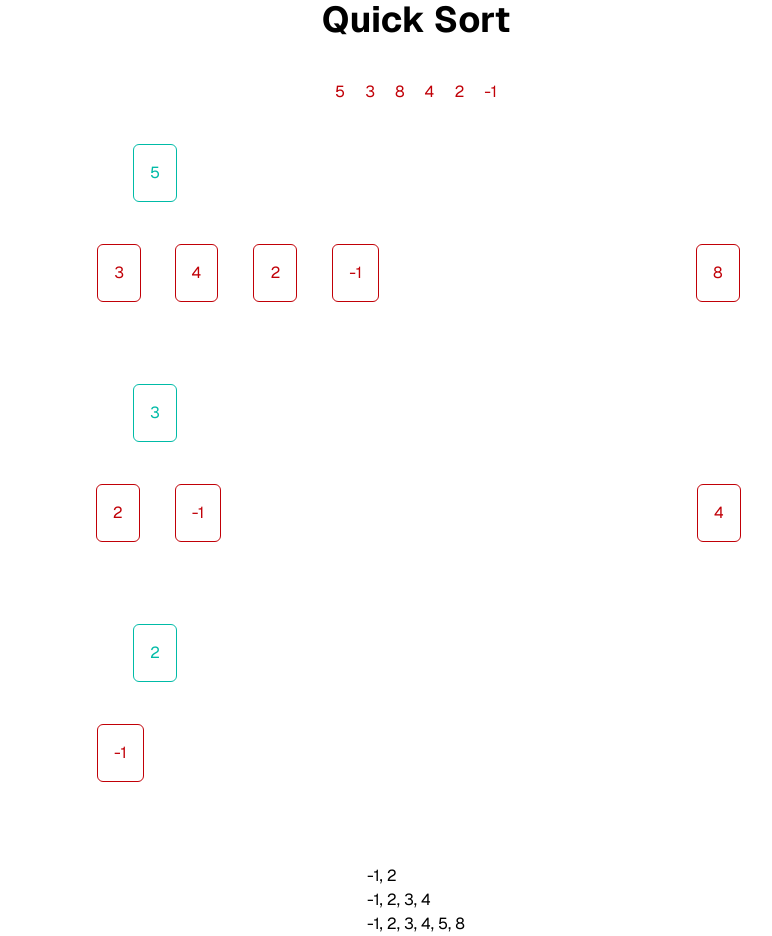
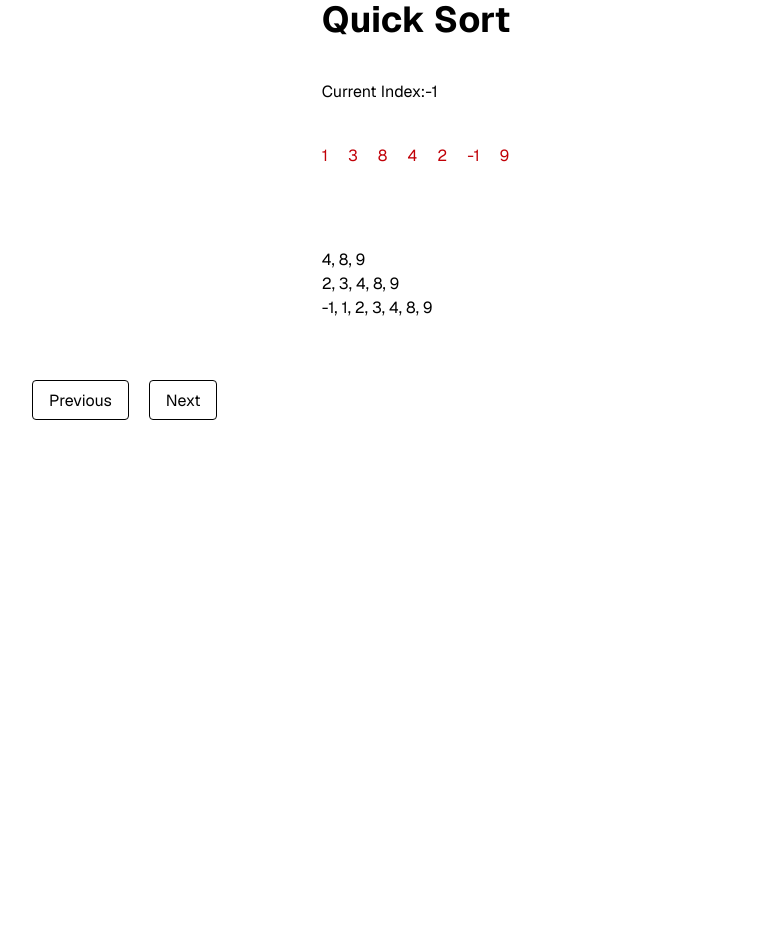
Before and after one commit to vo-eric/algos, a Next.js app: page /sort/quicksort in a window 1280 px wide. Shown: the whole page, without its empty margins (224-996 px from the left). After the commit the page ends 800 px from the top, so only its background shows below. Built offline with nearby package versions, Linux system fonts and the light colour scheme.

Commit message:
Updates to rendering of sort

```diff
--- a/src/app/sort/quicksort/page.tsx
+++ b/src/app/sort/quicksort/page.tsx
@@ -1,110 +1,75 @@
 "use client";
 
+import { useState } from "react";
 import Snapshot from "./Snapshot";
-
-export interface Snapshot {
-  left: number[];
-  right: number[];
-  pivot: number;
-  array: number[];
-  id: string;
-  result?: number[];
-}
-
-interface QuickSortResult {
-  snapshots: Snapshot[];
-  sorted: number[];
-}
-
-enum Direction {
-  left,
-  right,
-  root,
-}
-
-const quickSort = (array: number[]): QuickSortResult => {
-  const snapshots: Snapshot[] = [];
-
-  const sort = (
-    array: number[],
-    depth: number,
-    direction: Direction = Direction.root,
-  ): number[] => {
-    if (array.length <= 1) {
-      return array;
-    }
-
-    const pivot = array[0];
-    const left = [];
-    const right = [];
-
-    for (let i = 1; i < array.length; i++) {
-      if (array[i] < pivot) {
-        left.push(array[i]);
-      } else {
-        right.push(array[i]);
-      }
-    }
-
-    snapshots.push({
-      array: array.slice(1),
-      left,
-      pivot,
-      right,
-      id: `${depth}-${direction}`,
-    });
-
-    const sortedLeft = sort(left, depth + 1, Direction.left);
-    const sortedRight = sort(right, depth + 1, Direction.right);
-
-    const result = [...sortedLeft, pivot, ...sortedRight];
-
-    const snapshot = snapshots.find(
-      (snapshot) => snapshot.id === `${depth}-${direction}`,
-    );
-
-    if (snapshot) {
-      snapshot.result = result;
-    }
-
-    return result;
-  };
-  const sorted = sort(array, 0, Direction.root);
-  return { snapshots, sorted };
-};
+import { quickSort } from "./quicksort";
 
 /*
 DISPLAY THE CURRENT ARRAY WE ARE WORKING ON FROM 1 TO THE END
 DISPLAY THE PIVOT
 DISPLAY THE LEFT AND RIGHT ARRAY AT EACH ITERATION
-
-
 */
 
 export default function QuickSort() {
-  const nums = [5, 3, 8, 4, 2, -1];
+  const [currentIndex, setCurrentIndex] = useState(-1);
+  const nums = [1, 3, 8, 4, 2, -1, 9];
+  // const nums = [5, 3, 8, 4, 2, -1];
   const { snapshots, sorted } = quickSort(nums);
-  console.log("sorted", sorted);
-  console.log("shots", snapshots);
+
+  console.log(snapshots);
 
   return (
-    <div className="mx-auto flex w-[50%] flex-col items-center gap-10">
+    <div className="mx-auto w-[60%]">
+      <div className="flex items-center">
+        <div className="mx-auto flex flex-col gap-10">
           <h1 className="text-4xl font-bold">Quick Sort</h1>
+          <p>Current Index:{currentIndex}</p>
           <div className="flex gap-5 text-red-700">
             {nums.map((num, i) => (
               <div key={i}>{num}</div>
             ))}
           </div>
           <div className="flex flex-col gap-10">
-        {snapshots.map((snapshot, index) => (
-          <Snapshot key={index} snapshot={snapshot} />
-        ))}
+            {/* need to reverse the snapshots to show the correct order */}
+            {snapshots.reverse().map((snapshot, index) => {
+              if (currentIndex > index) {
+                return (
+                  <Snapshot
+                    key={index}
+                    snapshot={snapshot}
+                    currentIndex={currentIndex}
+                    elementIndex={index}
+                  />
+                );
+              }
+              return null;
+            })}
           </div>
           {/* results */}
           <div>
             {snapshots.reverse().map((snapshot, i) => {
-          return <div key={i}>{snapshot?.result?.join(", ")}</div>;
+              return (
+                <div key={i} className="animate-fadeIn">
+                  {snapshot?.result?.join(", ")}
+                </div>
+              );
             })}
+          </div>
+        </div>
+      </div>
+      <div className="absolute top-[50%] flex translate-y-[-50%] gap-5">
+        <button
+          className="h-[40px] rounded-sm border border-black px-4 py-2"
+          onClick={() => setCurrentIndex(currentIndex - 1)}
+        >
+          Previous
+        </button>
+        <button
+          className="h-[40px] rounded-sm border border-black px-4 py-2"
+          onClick={() => setCurrentIndex(currentIndex + 1)}
+        >
+          Next
+        </button>
       </div>
     </div>
   );
```
Lines whose indentation alone changed are shown as unchanged.
